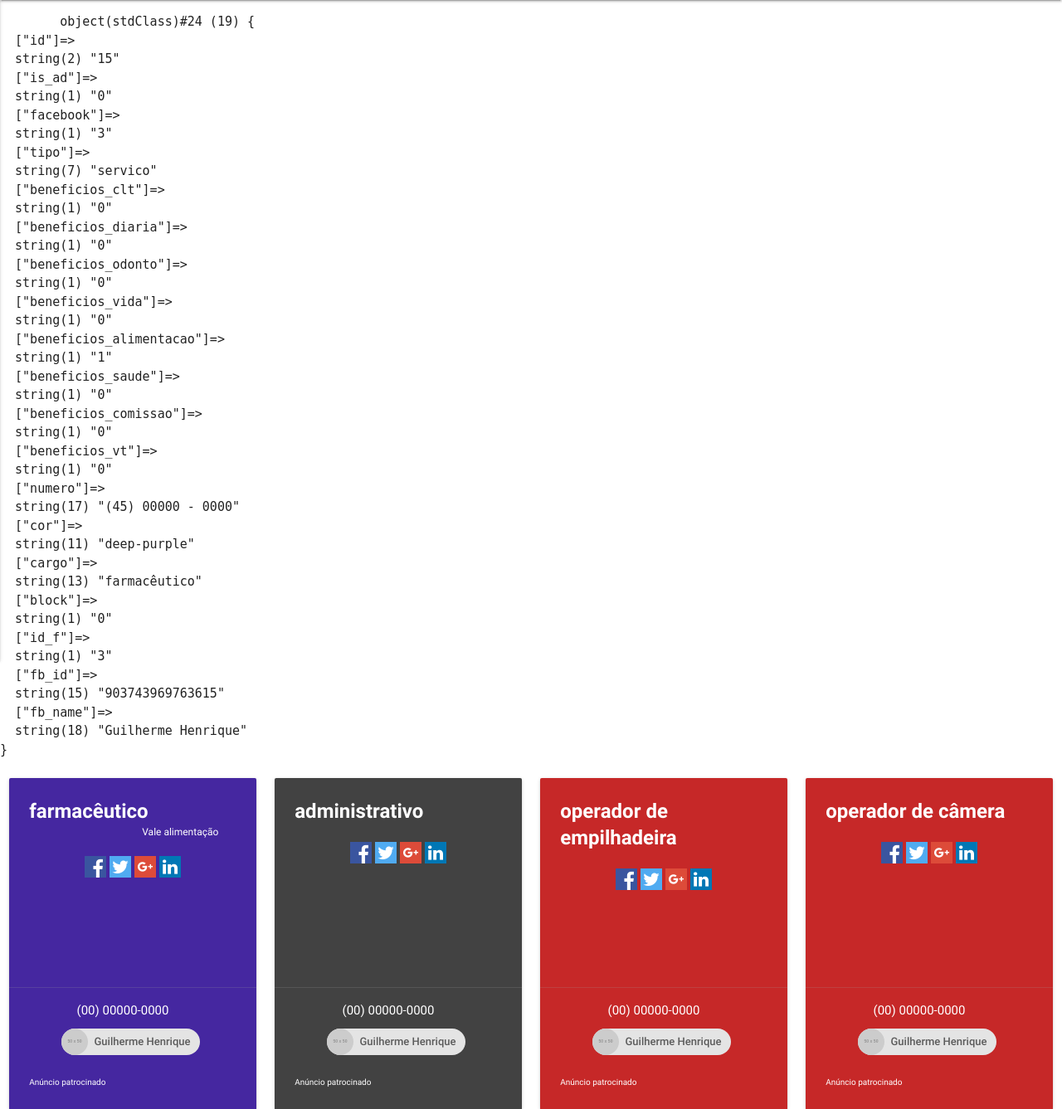
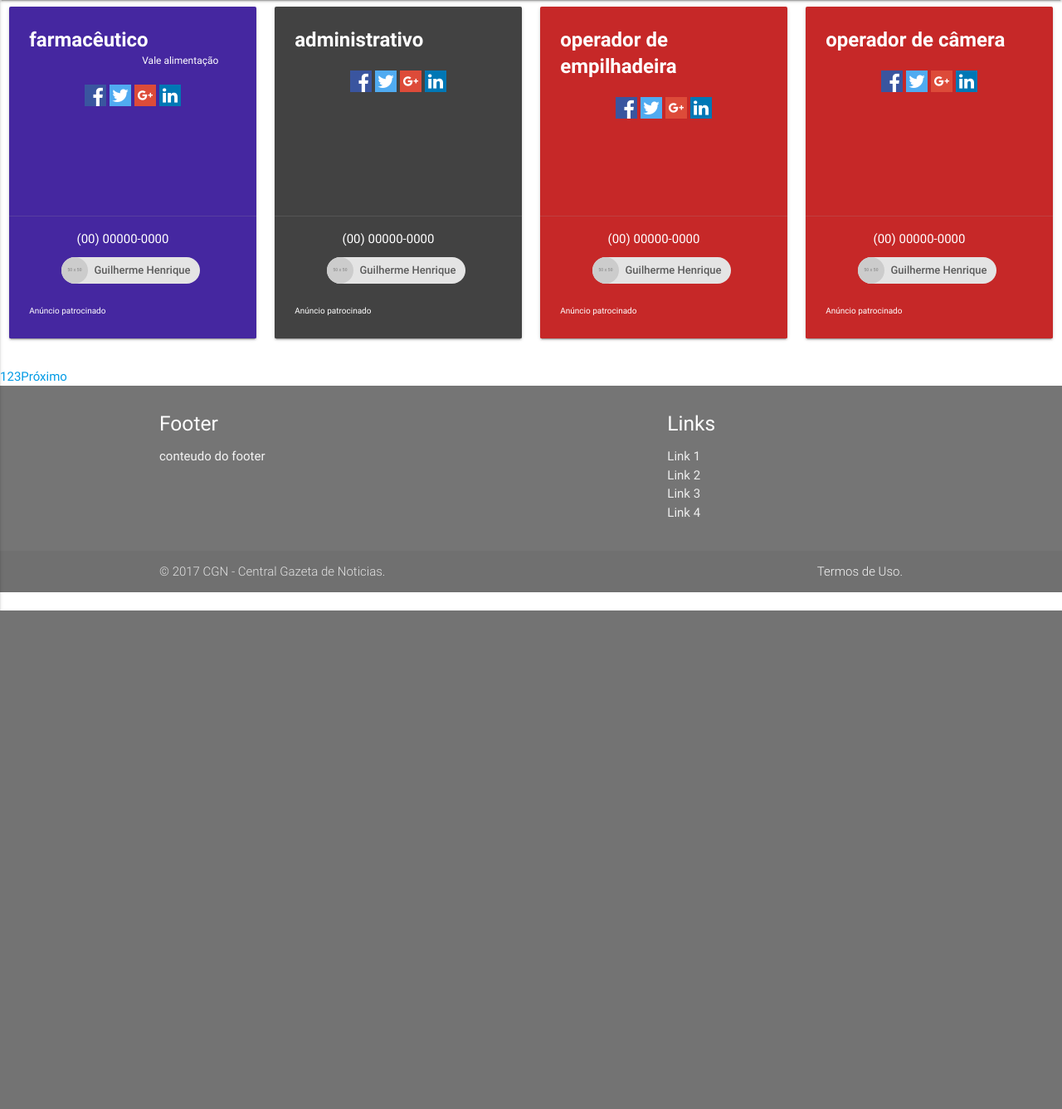
Before and after one commit to wwwjsw/empregos, a CodeIgniter app: page /database/ in a window 1280 px wide. Shown: the part 64-1401 px from the top of the page at 83% size. After the commit the page ends 800 px from the top, so only its background shows below. Run offline with CodeIgniter, Linux system fonts and the light colour scheme; data comes from the database, SQL or seed files in the repository; grey boxes labelled with a size stand in for pictures from a placeholder-image service; some libraries are stand-ins or nearby versions.

Commit message:
remove var_dump
remove o dump de resultados

```diff
--- a/application/views/home.php
+++ b/application/views/home.php
@@ -2,9 +2,6 @@
 PAGINA INICIAL
 -->
 <div class="row">
-<pre>
-	<?php var_dump($results[0]); ?>
-</pre>
 <?php foreach($results as $i => $r){ ?>
 	<?php //echo $r->id; ?>
 	<div class="col s12 m6 l3">
```
